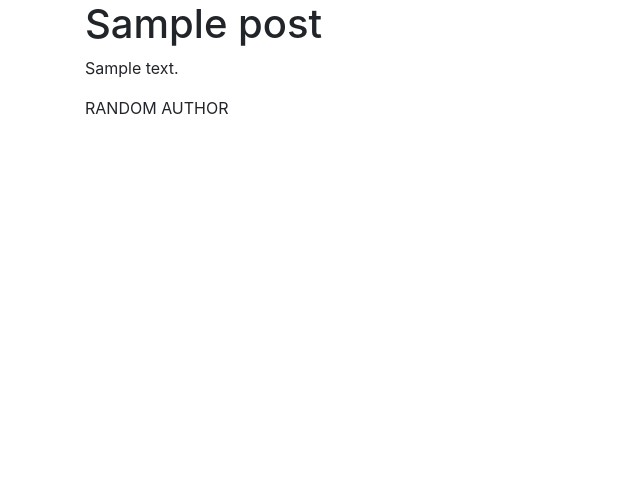
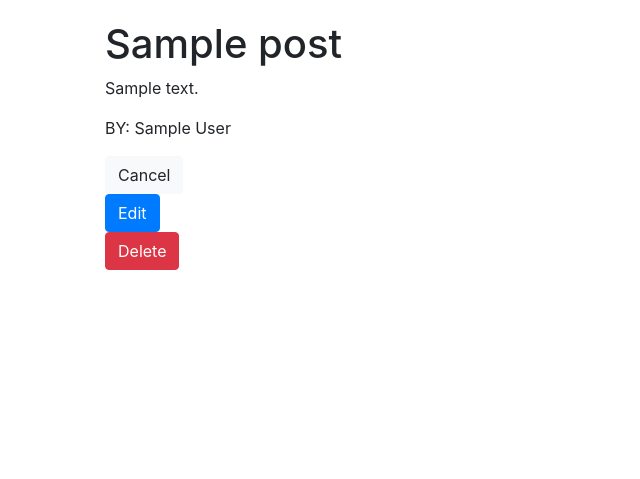
Before and after one commit to kimberly-johnson/flask-blogly, a Flask app: page /posts/1 in a window 1280 px wide. Shown: the top 479 px of the page, without its empty margins (0-640 px from the left). Run offline with Flask 2, Linux system fonts and the light colour scheme; tables that the repository leaves empty hold one stand-in row (values such as "Sample post"); some libraries are stand-ins or nearby versions.

Commit message:
finished part 2

```diff
--- a/app.py
+++ b/app.py
@@ -42,24 +42,17 @@ def show_user():
     return render_template('user_form.html')
 
 
-@app.route('/users/<int:id>', methods=["POST", "GET"])
+@app.route('/users/<int:id>')
 def show_user_profile(id):
     """displaying user info on user detail page"""
-    detail = User.query.get_or_404(id)
-    user_id = detail.id
-    user_posts = Post.query.filter_by(user_id=user_id).all()
+    user = User.query.get_or_404(id)
 
-    first_name = detail.first_name
-    last_name = detail.last_name
-    image_url = detail.image_url
+    first_name = user.first_name
+    last_name = user.last_name
+    image_url = user.image_url
 
-    return render_template("user_detail.html", user=detail, first_name=first_name, last_name=last_name, image_url=image_url, posts=user_posts)
+    return render_template("user_detail.html", user=user, first_name=first_name, last_name=last_name, image_url=image_url, posts=user.posts)
 
-@app.route('/posts/<int:post_id>')
-def show_post_detail(post_id):
-    """Show post id"""
-    cur_post = Post.query.get_or_404(post_id)
-    return render_template("post-detail.html", post=cur_post)
 
 
 @app.route("/users/<int:id>/delete", methods=["POST"])
@@ -109,3 +102,34 @@ def post_form(user_id):
         return redirect(f'/users/{user.id}')
 
     return render_template('post-form.html', user_id=user_id)
+
+@app.route('/posts/<int:post_id>', methods=["GET"])
+def show_post_detail(post_id):
+    """Show post id"""
+    cur_post = Post.query.get_or_404(post_id)
+    return render_template("post-detail.html", post=cur_post, user=cur_post.user)
+
+
+@app.route('/posts/<int:post_id>/delete', methods=["POST"])
+def delete_post(post_id):
+    delete_post = Post.query.get_or_404(post_id)
+    db.session.delete(delete_post)
+    db.session.commit()
+
+    return redirect(f'/users/{user_id}')
+
+@app.route('/posts/<int:post_id>/edit', methods=["POST", "GET"])
+def edit_post(post_id):
+    post = Post.query.get_or_404(post_id)
+
+    if request.method == "POST":
+        title = request.form['title']
+        content = request.form['content']
+
+        post.title = title
+        post.content = content
+        db.session.add(post)
+        db.session.commit()
+        return redirect(f'/posts/{post_id}')
+
+    return render_template('edit_post.html', post=post)
--- a/templates/base.html
+++ b/templates/base.html
@@ -18,6 +18,7 @@
   {% block edit_user %} {% endblock %}
   {% block new_post %} {% endblock %}
   {% block post_detail %} {% endblock %}
+  {% block edit_posts %} {% endblock %}
 </body>
 
 </html>
--- a/templates/post-detail.html
+++ b/templates/post-detail.html
@@ -2,9 +2,18 @@
 {% block post_detail %}
 
 <div class="container">
-    <h1>{{ post.title }}</h1>
-    <p>{{ post.content }}</p>
-    <p>RANDOM AUTHOR</p>
+    <div class="card" style="width: 50rem; height: 30rem; border: None">
+        <div class="card-body">
+            <h1>{{ post.title }}</h1>
+            <p>{{ post.content }}</p>
+            <p>BY: {{ user.get_full_name()}}</p>
+
+            <a href="/users/{{user.id}}"><button class="btn btn-light">Cancel</button></a>
+            <br>
+            <a href="/posts/{{post.id}}/edit"><button class="btn btn-primary">Edit</button></a>
+            <form action="/posts/{{post.id}}/delete" method="post"><button type="submit" class="btn btn-danger">Delete</button></form>
+        </div>
+    </div>
 </div>
 
 {% endblock %}
--- a/templates/user_detail.html
+++ b/templates/user_detail.html
@@ -3,7 +3,7 @@
 {% block user_detail %}
 
 <div class="container">
-  <div class="card" style="width: 15rem; height: 15rem; border: None">
+  <div class="card" style="width: 20rem; height: 15rem; border: None">
     <img src="{{ user.image_url }}" class="card-img-top">
     <div class="card-body">
       <h1>{{ user.first_name }} {{ user.last_name }}</h1>
```
Also changed, not shown: templates/edit_post.html (added, +22 -0 lines).
